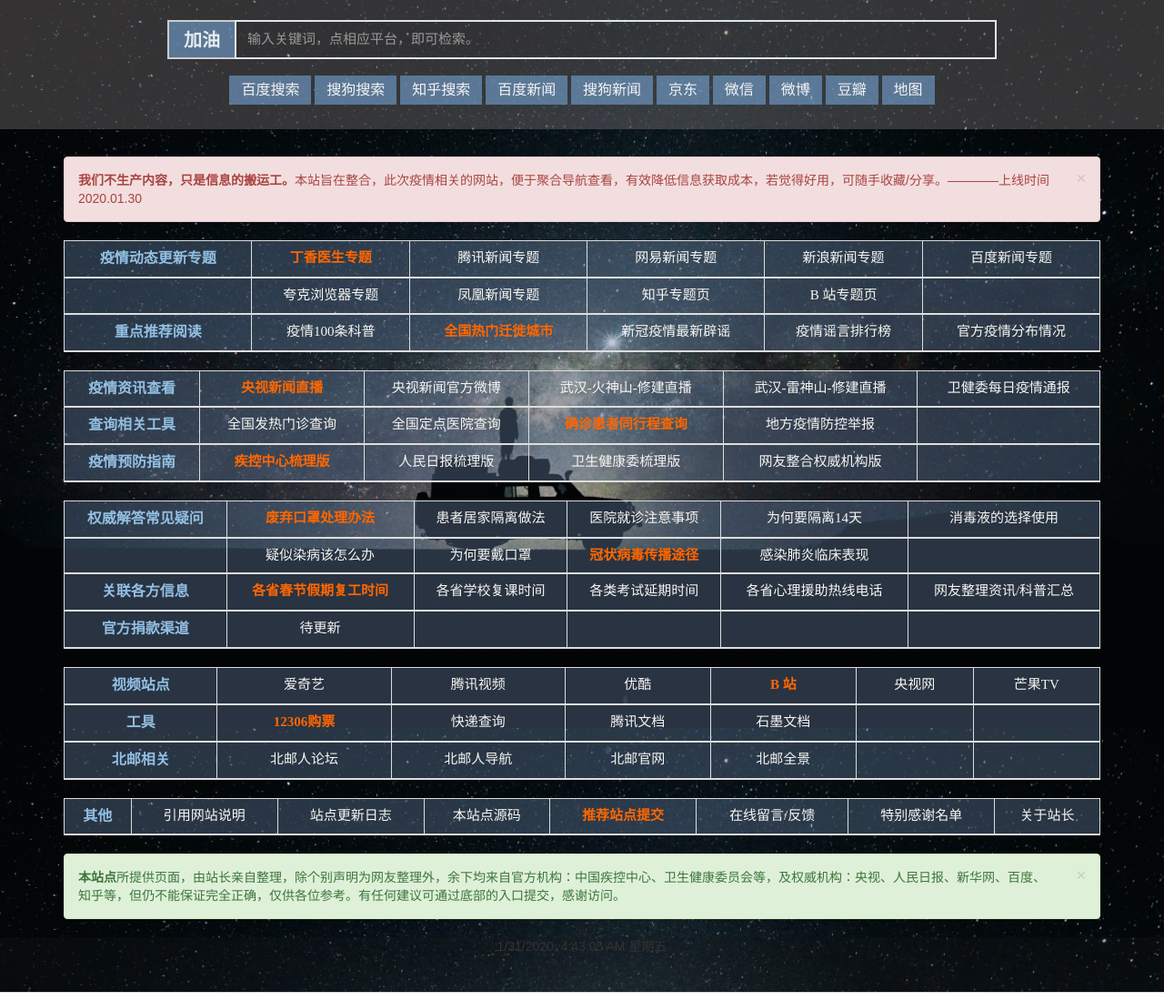
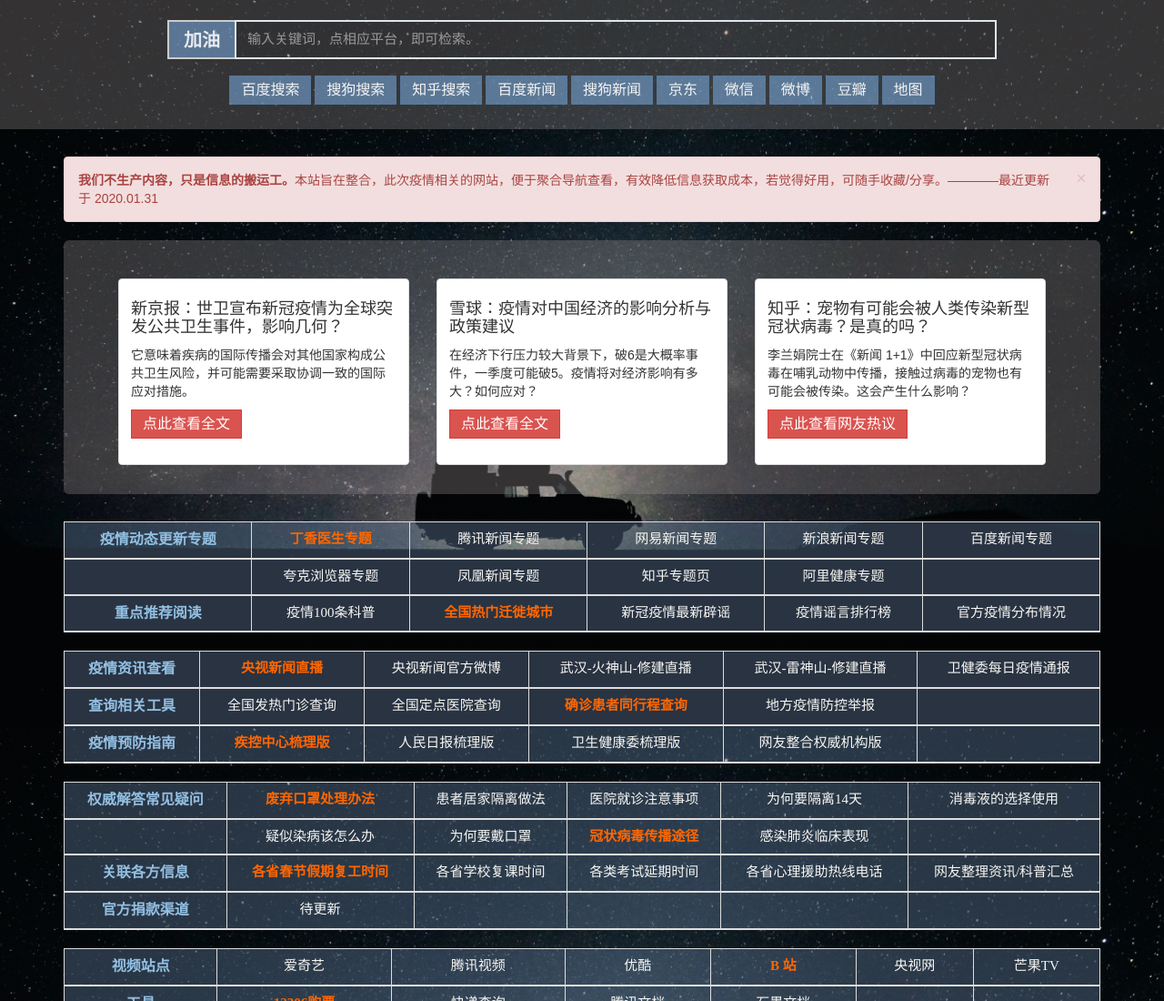
Before and after one commit to byrwiki/jiayou, a plain HTML site: page index.html in a window 1280 px wide. Shown: the top 1100 px of the page at 91% size. Drawn offline with nearby package versions, Linux system fonts and the light colour scheme.

Commit message:
2020.01.31 更新：新增首页推荐文章
目前新增3篇文章的推荐

```diff
--- a/index.html
+++ b/index.html
@@ -81,7 +81,7 @@ width: 100%;
  <div class="container">
       <div class="alert alert-danger alert-dismissible" role="alert">
         <button type="button" class="close" data-dismiss="alert" aria-label="Close"><span aria-hidden="true">&times;</span></button>
-        <strong>我们不生产内容，只是信息的搬运工。</strong>本站旨在整合，此次疫情相关的网站，便于聚合导航查看，有效降低信息获取成本，若觉得好用，可随手收藏/分享。————上线时间 2020.01.30
+        <strong>我们不生产内容，只是信息的搬运工。</strong>本站旨在整合，此次疫情相关的网站，便于聚合导航查看，有效降低信息获取成本，若觉得好用，可随手收藏/分享。————最近更新于 2020.01.31
      </div>
   </div>
 
@@ -91,8 +91,62 @@ width: 100%;
 
 
 <div class="container">
+	<!-- 新增热门推荐内容 -->
+
+	<div class="jumbotron">
+	     <p>...</p>
+		 <div class="row">
+		   <div class="col-sm-6 col-md-4">
+		     <div class="thumbnail">
+		       <!-- <img src="..." alt="..."> -->
+		       <div class="caption">
+		         <h4>新京报：世卫宣布新冠疫情为全球突发公共卫生事件，影响几何？</h4>
+		         <p>它意味着疾病的国际传播会对其他国家构成公共卫生风险，并可能需要采取协调一致的国际应对措施。</p>
+		         <p><a href="https://mp.weixin.qq.com/s/0upNvesbfM9IlG1l36o08g" class="btn btn-danger" role="button">点此查看全文</a> </p>
+		       </div>
+		     </div>
+		   </div>
+
+		   <div class="col-sm-6 col-md-4">
+		     <div class="thumbnail">
+		      <!-- <img src="..." alt="..."> -->
+		       <div class="caption">
+		         <h4>雪球：疫情对中国经济的影响分析与政策建议</h4>
+		         <p>在经济下行压力较大背景下，破6是大概率事件，一季度可能破5。疫情将对经济影响有多大？如何应对？</p>
+		         <p><a href="https://mp.weixin.qq.com/s/br5qGF-pn8Y87m3l4vB1Dg" class="btn btn-danger" role="button">点此查看全文</a> </p>
+		       </div>
+		     </div>
+		   </div>
 
 
+
+		   <div class="col-sm-6 col-md-4">
+		     <div class="thumbnail">
+		       <!-- <img src="..." alt="..."> -->
+		       <div class="caption">
+		         <h4>知乎：宠物有可能会被人类传染新型冠状病毒？是真的吗？</h4>
+		         <p>李兰娟院士在《新闻 1+1》中回应新型冠状病毒在哺乳动物中传播，接触过病毒的宠物也有可能会被传染。这会产生什么影响？</p>
+		         <p><a href="https://www.zhihu.com/question/368540094" class="btn btn-danger" role="button">点此查看网友热议</a> </p>
+		       </div>
+		     </div>
+		   </div>
+
+
+		 </div>
+
+
+
+
+
+
+	     <!-- <p><a class="btn btn-primary btn-lg" href="#" role="button">Learn more</a></p> -->
+	</div>
+
+
+
+
+
+	<!-- 下面的导航站点 -->
   <table>
 	<table class="table table-striped table-bordered " >
 		<thead >
@@ -117,7 +171,7 @@ width: 100%;
 
         <td align="center"><a href="https://news.ifeng.com/c/special/7tPlDSzDgVk?aman=160d454Y830e2633468&from=timeline" target="_blank"id="lianjie">凤凰新闻专题</a></td>
         <td align="center"><a href="https://www.zhihu.com/special/19681091" target="_blank"id="lianjie">知乎专题页</a></td>
-        <td align="center"><a href="https://www.bilibili.com/blackboard/activity-mblBypKY.html?spm_id_from=333.851.b_7265706f7274466972737431.4" target="_blank"id="lianjie">B 站专题页</a></td>
+        <td align="center"><a href="https://www.mdeer.com/influenzamap?noask=1&spm=a2oua.beiyou.wuhan.wenzhen" target="_blank"id="lianjie">阿里健康专题</a></td>
 				<td align="center"><a href="http://translate.google.cn/" target="_blank"id="lianjie"> </a></td>
 
 
@@ -319,7 +373,7 @@ https://docs.qq.com/sheet/DVWNVYVNRQk9pZ1lz?c=C10A0E0" target="_blank"id="lianji
         <td align="center"><a href="
 https://docs.qq.com/form/fill/DVXRZYW1udE9UaFNJ?_w_tencentdocx_form=1" target="_blank"id="lianjie1">推荐站点提交</a></td>
         <td align="center"><a href="https://docs.qq.com/form/fill/DVXRZYW1udE9UaFNJ?_w_tencentdocx_form=1" target="_blank"id="lianjie">在线留言/反馈</a></td>
-        <td align="center"><a href="https://github.com/byrwiki/byrwiki/issues/24" target="_blank"  id="lianjie">特别感谢名单</a></td>
+        <td align="center"><a href="https://github.com/byrwiki/jiayou/wiki/%E7%AB%99%E7%82%B9-WiKi" target="_blank"  id="lianjie">特别感谢名单</a></td>
         <td align="center"><a href="https://github.com/byrwiki/byrwiki/issues/23" target="_blank"  id="lianjie">关于站长</a></td>
 
 
```
Also changed, not shown: css/bootstrap.min.css.
